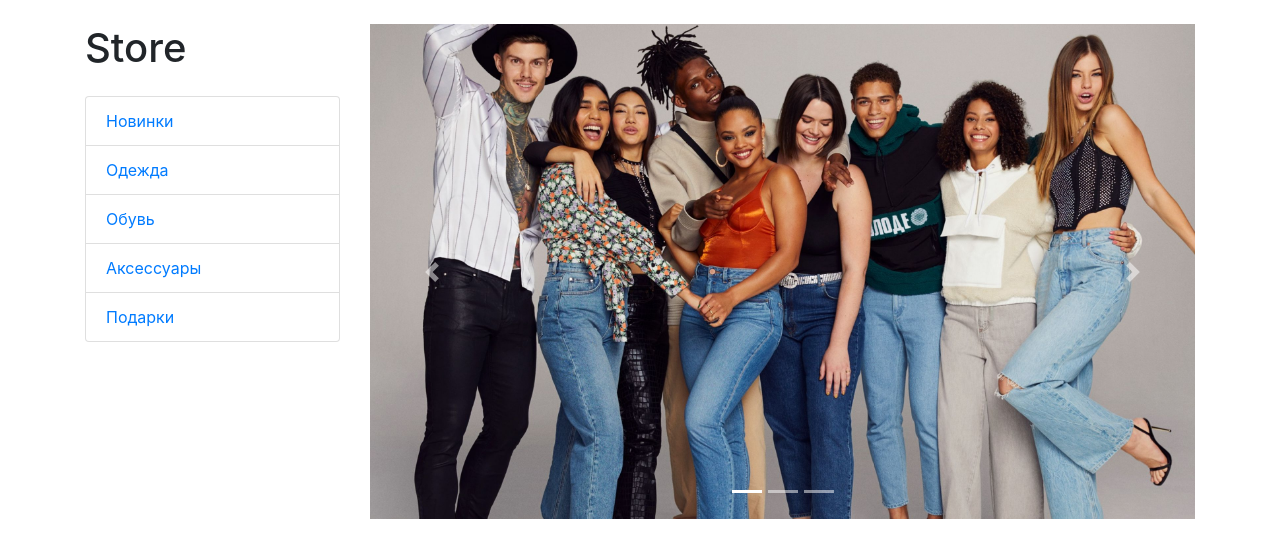
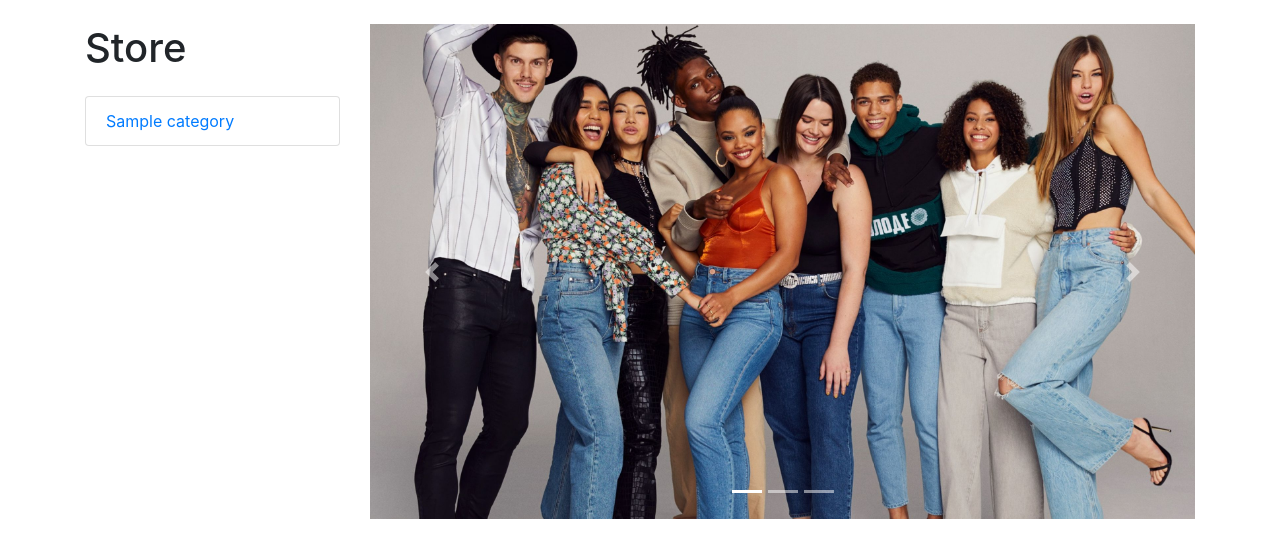
Before and after one commit to doctor-silence/store, a Django app: template products/templates/products/products.html in a window 1280 px wide. Shown: the part 56-595 px from the top of the page. Run offline with Django 3.2, Linux system fonts and the light colour scheme; the template is opened without the code that fills it: most values are stand-ins (such as "Sample title", 1, 10 or a date in 2020); grey boxes marked "Sample" are stand-in pictures; some libraries are stand-ins or nearby versions.

Commit message:
updae_products_html

```diff
--- a/products/templates/products/products.html
+++ b/products/templates/products/products.html
@@ -14,11 +14,9 @@
 
             <h1 class="my-4">Store</h1>
             <div class="list-group">
-                <a href="#" class="list-group-item">Новинки</a>
-                <a href="#" class="list-group-item">Одежда</a>
-                <a href="#" class="list-group-item">Обувь</a>
-                <a href="#" class="list-group-item">Аксессуары</a>
-                <a href="#" class="list-group-item">Подарки</a>
+                {% for category in categories %}
+                <a href="#" class="list-group-item">{{ category.name }}</a>
+                {% endfor %}
             </div>
 
         </div>
@@ -59,7 +57,7 @@
                     <div class="card h-100">
                         <a href="#">
                             <img class="card-img-top"
-                                 src="{{ product.image }}"
+                                 src="{{ product.image.url }}"
                                  alt="">
                         </a>
                         <div class="card-body">
@@ -67,7 +65,7 @@
                                 <a href="#">{{ product.name }}</a>
                             </h4>
                             <h5>{{ product.price }} руб.</h5>
-                            <p class="card-text">{{ poduct.description }}</p>
+                            <p class="card-text">{{ product.description }}</p>
                         </div>
                         <div class="card-footer text-center">
                             <button type="button" class="btn btn-outline-success">Отправить в корзину</button>
```
